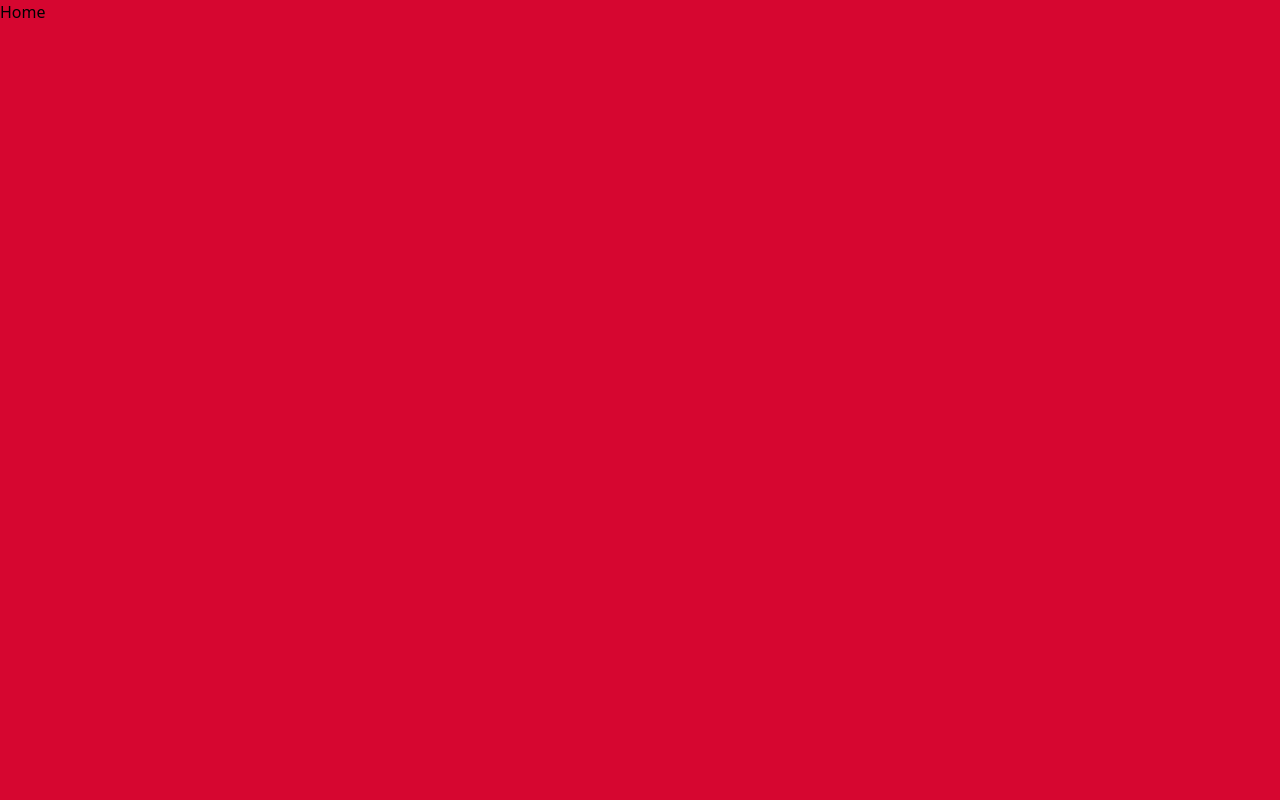
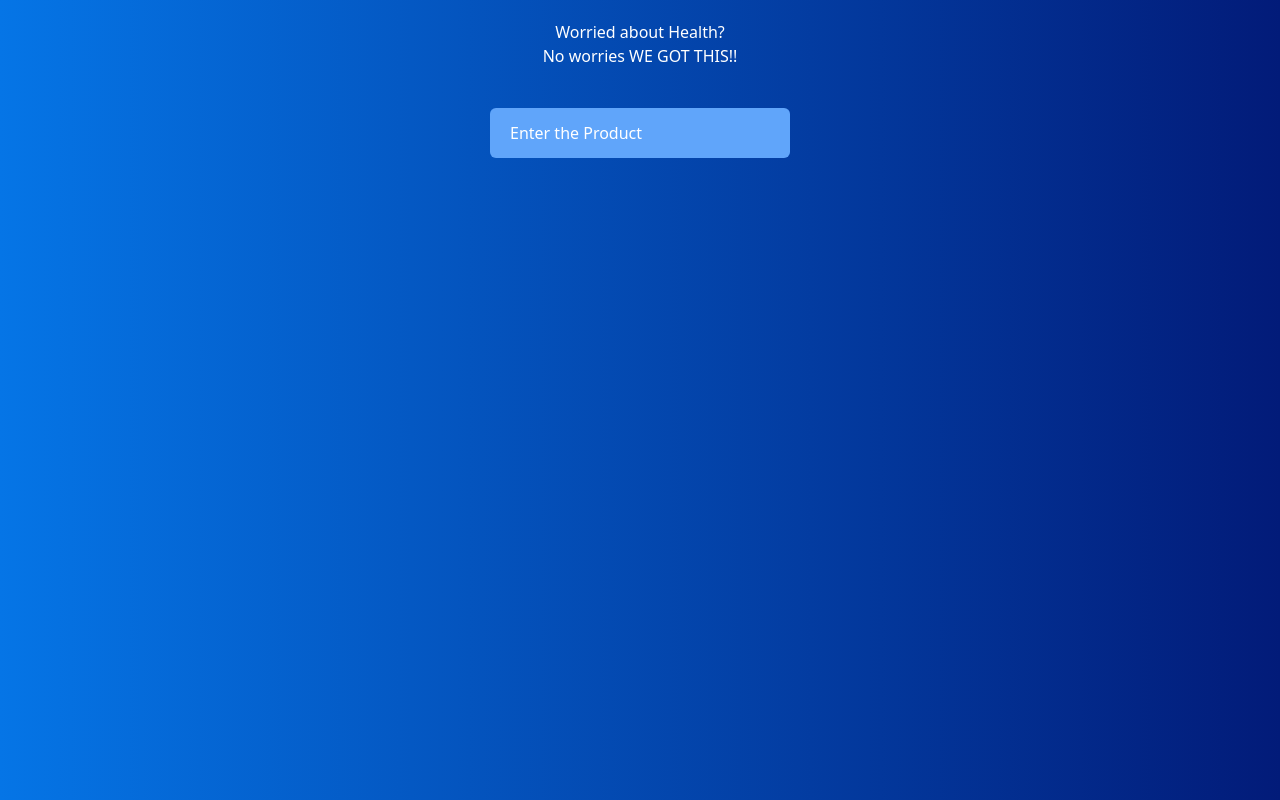
Before and after one commit to ranjithkumar404/Hack-For-Health, a React (Create React App) app: page / in a window 1280 px wide. Built offline with nearby package versions, Linux system fonts and the light colour scheme.

Commit message:
UI-changes

```diff
--- a/src/App.js
+++ b/src/App.js
@@ -6,7 +6,7 @@ import Home from "./Components/Home";
 function App() {
   return (
   <>
-  <div className="bg-[#d60630]  min-h-screen bg-gradient-to-r from-maroon-500 via-maroon-600 to-maroon-700">
+  <div className=" p-[20px] text-white min-h-screen bg-gradient-to-r from-[#0575E6] to-[#021B79]">
 
   <Home/>
 
--- a/src/Components/Home.jsx
+++ b/src/Components/Home.jsx
@@ -2,7 +2,16 @@ import React from 'react'
 
 const Home = () => {
   return (
-    <div>Home</div>
+    <div className='flex flex-col space-y-10 justify-center items-center'>
+    <div className='text-center'>
+        <p>Worried about Health?</p>
+        <p>No worries WE GOT THIS!!</p>
+    </div>
+  <div>
+    <input className='bg-blue-400 focus:outline-none p-5 rounded-md placeholder-white w-[300px] h-[50px]' placeholder='Enter the Product' type="text" />
+
+  </div>
+    </div>
   )
 }
 
```
